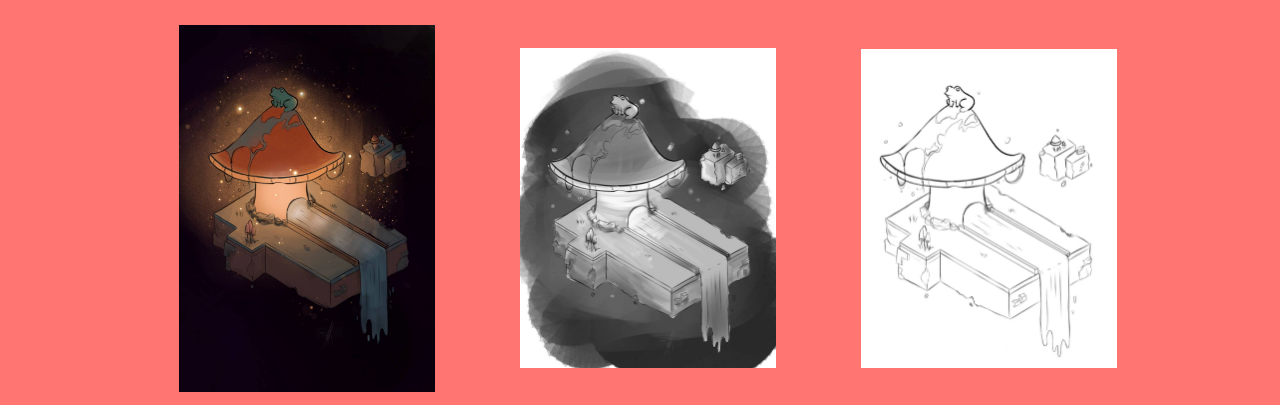
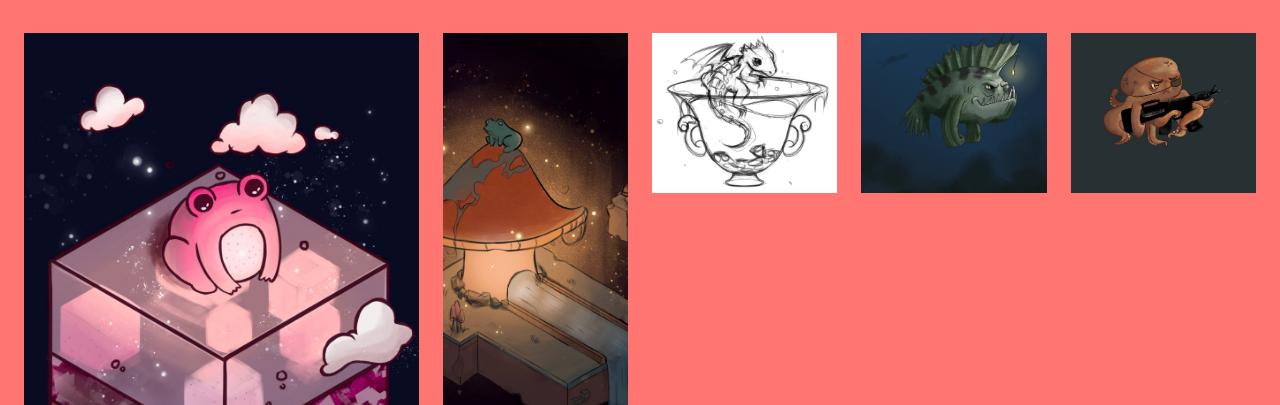
Before and after one commit to akaik0/PersonalWebsite, a website: page art/art.html in a window 1280 px wide. Shown: the part 326-731 px from the top of the page. Drawn offline with Linux system fonts and the light colour scheme; a web font is replaced by a local one.

Commit message:
created the gallery

```diff
--- a/art/art-stylesheet.css
+++ b/art/art-stylesheet.css
@@ -27,34 +27,75 @@ nav {
     flex-direction: column;
 }
 
-.drawings {
-    display: flex;
-    flex-wrap: wrap;
-    flex-direction: row;
-    justify-content: space-around;
-    align-items: center;
+.gallery {
+    display: grid;
+    grid-template-columns: repeat(2, 1fr);
+    grid-auto-rows: 10rem 20rem;
+    grid-auto-flow: dense;
+    grid-gap: 1.5rem;
+    margin: 1.5rem;
 }
 
-.img-container {
+.gallery-item {
     width: 100%;
-    height: auto;
-    overflow: hidden;
-    margin-top: 1rem;
+    height: 100%;
+    position: relative;
 }
 
-footer {
-    margin-top: 2rem;
+.gallery-item .img {
+    width: 100%;
+    height: 100%;
+    overflow: hidden;
 }
 
-.img-container img {
+.gallery-item .img img {
     width: 100%;
-    display: block;
-    transition: transform 2s;
+    height: 100%;
+    object-fit: cover;
+    object-position: 50% 50%;
+    transition: 0.5s ease-in-out;
 }
 
-.img-container:hover img {
+.gallery-item:hover .img img {
     transform: scale(1.3);
 }
+
+.w-1 {
+    grid-column: span 1;
+}
+
+.w-2 {
+    grid-column: span 2;
+}
+
+.w-3 {
+    grid-column: span 3;
+}
+
+.w-4 {
+    grid-column: span 4;
+}
+
+.w-5 {
+    grid-column: span 5;
+}
+
+.w-6 {
+    grid-column: span 6;
+}
+
+.h-1 {
+    grid-row: span 1;
+}
+
+.h-2 {
+    grid-row: span 2;
+}
+
+.h-3 {
+    grid-row: span 3;
+}
+
 
 i {
     margin: 0 0.5rem;
@@ -78,17 +119,12 @@ i {
         font-size: 2.5rem;
     }
 
-    .img-container {
-        width: 45%;
-        margin-left: 1rem;
+    .ig {
+        margin: 0;
     }
 
-    .drawings {
-        vertical-align: baseline;
-    }
-
-    .ig {
-        margin: 0;
+    .gallery {
+        grid-template-columns: repeat(3, 1fr);
     }
 }
 
@@ -96,6 +132,10 @@ i {
     .nav-list {
         padding: 0 2rem;
         font-size: 1.3rem;
+    }
+
+    .gallery {
+        grid-template-columns: repeat(6, 1fr);
     }
 
     .introduction .social {
@@ -106,17 +146,4 @@ i {
         font-size: 3rem;
     }
 
-    .img-container {
-        width: 25%;
-        margin-left: 1rem;
-    }
-
-    .drawings {
-        vertical-align: baseline;
-    }
-
-    .ig {
-        margin: 0;
-    }
-
 }
--- a/art/art.html
+++ b/art/art.html
@@ -52,16 +52,54 @@
 
             </p>
         </div>
+    </div>
 
-        <div class="drawings">
-            <div class="img-container"> <img class="ig" src="../img/frog2.jpg" alt=""></div>
-            <div class="img-container"> <img class="ig" src="../img/shadow1.jpg" alt=""></div>
-            <div class="img-container"> <img class="ig" src="../img/sketch2.jpg" alt=""></div>
-            <div class="img-container"> <img class="ig" src="../img/frog.jpg" alt=""></div>
-            <div class="img-container"> <img class="ig" src="../img/sketch1.jpg" alt=""></div>
-            <div class="img-container"> <img class="ig" src="../img/weapon1.jpg" alt=""></div>
-            <div class="img-container"> <img class="ig" src="../img/weapon2.jpg" alt=""></div>
-            <div class="img-container"> <img class="ig" src="../img/weapon3.jpg" alt=""></div>
+
+    <div class="gallery">
+
+        <div class="img-container w-2 h-2">
+            <div class="gallery-item">
+                <div class="img">
+                    <img class="ig" src="../img/frog.jpg" alt="">
+
+                </div>
+            </div>
+        </div>
+
+        <div class="img-container w-1 h-2">
+            <div class="gallery-item">
+                <div class="img">
+                    <img class="ig" src="../img/frog2.jpg" alt="">
+                </div>
+
+            </div>
+        </div>
+
+        <div class="img-container w-1">
+            <div class="gallery-item">
+                <div class="img">
+                    <img class="ig" src="../img/sketch1.jpg" alt="">
+
+                </div>
+            </div>
+        </div>
+
+        <div class="img-container w-1">
+            <div class="gallery-item">
+                <div class="img">
+                    <img class="ig" src="../img/cd2.jpg" alt="">
+
+                </div>
+            </div>
+        </div>
+
+        <div class="img-container w-1">
+            <div class="gallery-item">
+                <div class="img">
+                    <img class="ig" src="../img/cd1.jpg" alt="">
+
+                </div>
+            </div>
         </div>
     </div>
 
--- a/reusable.css
+++ b/reusable.css
@@ -150,9 +150,6 @@ footer {
 
     text-align: center;
     padding: 1rem;
-    position: static;
-    bottom: 0;
-
 }
 
 .logo {
```
Also changed, not shown: index.html (+2 -3 lines).
